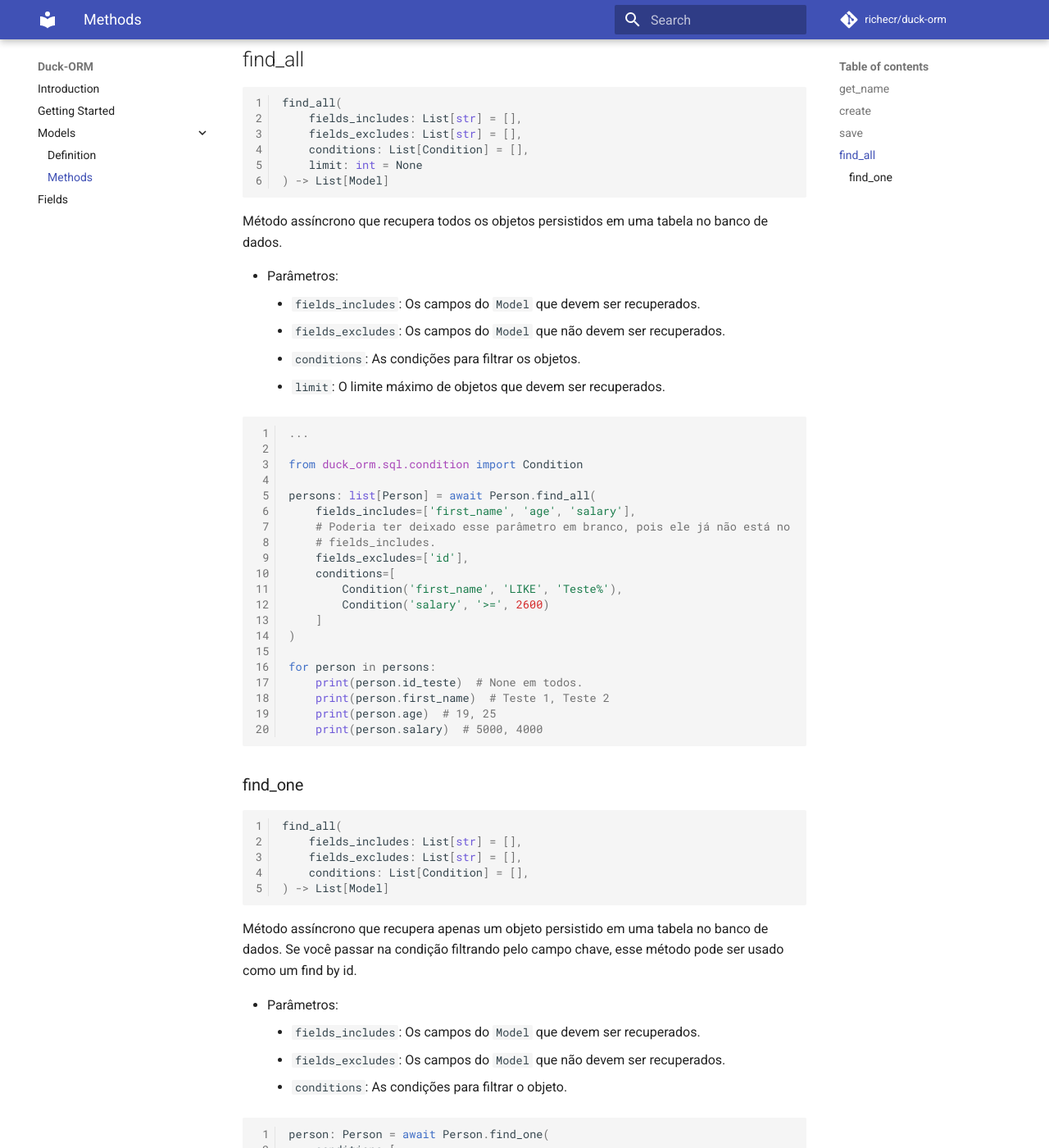
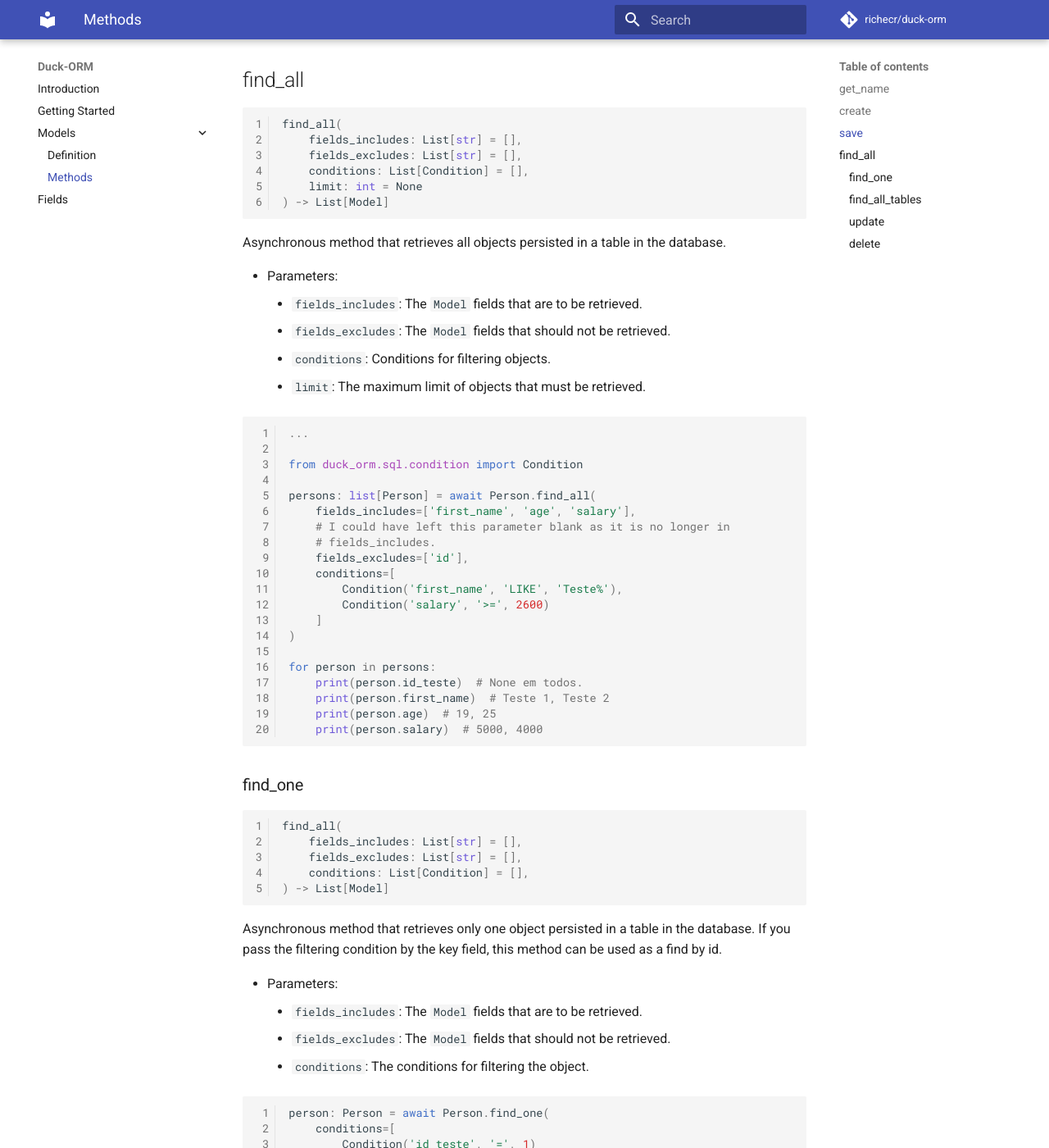
Before and after one commit to richecr/duck-orm, an MkDocs documentation site: the page built from docs/models/methods.md, in a window 1280 px wide and 1400 px high, scrolled down 1937 px. Shown: the whole window at 82% size. Built offline with MkDocs 1.6.1 and Material for MkDocs 9.7.7, drawn with Linux system fonts in a browser that asks for light colours; comment, search, counter and statistics services are not loaded; some of the changed text lies outside the part shown.

Commit message:
Update Method Update and Documentation all methods

````diff
--- a/docs/models/methods.md
+++ b/docs/models/methods.md
@@ -1,16 +1,16 @@
 # Methods
 
-Aqui vamos mostrar alguns métodos que o `Model` possui e também vamos ver como
-usar cada um deles.
+Here we will show some methods that the Model has and we will also see how to
+use each one of them.
 
-**Para executar os exemplos executem usando o `ipython`.**
+**To run the examples run using `ipython`.**
 
 ## get_name
 
-Método que retorna o nome do `Model` no banco de dados.
+Method that returns the name of the `Model` in the database.
 
-E caso, o atributo `__tablename__` não tenha sido atribuído no `Model`, então
-esse método irá retornar o nome da classe em caixa baixa.
+And if the `__tablename__` attribute has not been assigned in the `Model`, then
+this method will return the class name in lowercase.
 
 ``` python hl_lines="7 16"
 class Person(Model):
@@ -33,10 +33,11 @@ Client.get_name() # Will return 'clients'.
 
 ## create
 
-Método assíncrono que irá criar a tabela que representa o `Model` no banco de dados.
+Asynchronous method that will create the table that represents the `Model`
+in the database of data.
 
-Ele sempre deve ser usado **antes** de tentar salvar, buscar ou deletar algum objeto
-do `Model`.
+It should always be used **before** trying to save, search or delete an object
+of the `Model`.
 
 ``` python hl_lines="11"
 class Person(Model):
@@ -58,10 +59,10 @@ await Person.create()
 save(model: Model) -> Model:
 ```
 
-Método assíncrono que irá salvar um objeto na tabela no banco de dados.
+Asynchronous method that will save an object to the table in the database.
 
-- Parâmetros:
-    - `model`: Instância do `Model` com os campos preenchidos.
+- Parameters:
+    - `model`: `Model` instance with fields filled.
 
 ``` python
 ...
@@ -102,14 +103,14 @@ find_all(
 ) -> List[Model]
 ```
 
-Método assíncrono que recupera todos os objetos persistidos em uma tabela no
-banco de dados.
+Asynchronous method that retrieves all objects persisted in a table in the
+database.
 
-- Parâmetros:
-    - `fields_includes`: Os campos do `Model` que devem ser recuperados.
-    - `fields_excludes`: Os campos do `Model` que não devem ser recuperados.
-    - `conditions`: As condições para filtrar os objetos.
-    - `limit`: O limite máximo de objetos que devem ser recuperados.
+- Parameters:
+    - `fields_includes`: The `Model` fields that are to be retrieved.
+    - `fields_excludes`: The `Model` fields that should not be retrieved.
+    - `conditions`: Conditions for filtering objects.
+    - `limit`: The maximum limit of objects that must be retrieved.
 
 ``` python
 ...
@@ -118,7 +119,7 @@ from duck_orm.sql.condition import Condition
 
 persons: list[Person] = await Person.find_all(
     fields_includes=['first_name', 'age', 'salary'],
-    # Poderia ter deixado esse parâmetro em branco, pois ele já não está no
+    # I could have left this parameter blank as it is no longer in
     # fields_includes.
     fields_excludes=['id'],
     conditions=[
@@ -144,14 +145,14 @@ find_all(
 ) -> List[Model]
 ```
 
-Método assíncrono que recupera apenas um objeto persistido em uma tabela no
-banco de dados. Se você passar na condição filtrando pelo campo chave, esse
-método pode ser usado como um find by id.
+Asynchronous method that retrieves only one object persisted in a table in the
+database. If you pass the filtering condition by the key field, this
+method can be used as a find by id.
 
-- Parâmetros:
-    - `fields_includes`: Os campos do `Model` que devem ser recuperados.
-    - `fields_excludes`: Os campos do `Model` que não devem ser recuperados.
-    - `conditions`: As condições para filtrar o objeto.
+- Parameters:
+    - `fields_includes`: The `Model` fields that are to be retrieved.
+    - `fields_excludes`: The `Model` fields that should not be retrieved.
+    - `conditions`: The conditions for filtering the object.
 
 ``` python
 person: Person = await Person.find_one(
@@ -166,3 +167,63 @@ print(person.last_name)  # teste lastname
 print(person.age)  # 19
 print(person.salary)  # 5000
 ```
+
+### find_all_tables
+
+``` python
+async def find_all_tables():
+```
+
+Asynchronous method that returns all table names persisted in the database
+of data.
+
+``` python
+print(await Person.find_all_tables())
+```
+
+### update
+
+``` python
+async def update(self, **kwargs) -> Model:
+```
+
+Asynchronous method to alter a record persisted in the database.
+
+- Parameters:
+    - `kwargs`: A dictionary with the `Model` fields that must be changed
+    and its new values.
+
+``` python
+person: Person = await Person.find_one(
+    conditions=[
+        Condition('id_teste', '=', 1)
+    ]
+)
+
+print(person.id_teste)  # 1
+
+person: Person = await person.update(first_name='Teste 1 UPDATE', age=22)
+
+print(person.id_teste) # 1
+print(person.first_name) # Teste 1 UPDATE
+print(person.age) # 22
+```
+
+### delete
+
+``` python
+async def delete(cls, conditions: List[Condition]):
+```
+
+Asynchronous method that deletes a record from the database.
+
+- Parameters:
+    - `conditions`: The conditions for filtering the record(s).
+
+``` python
+person: Person = await Person.delete(
+    conditions=[
+        Condition('id_teste', '=', 1)
+    ]
+)
+```
````
Also changed, not shown: 1 other file.
